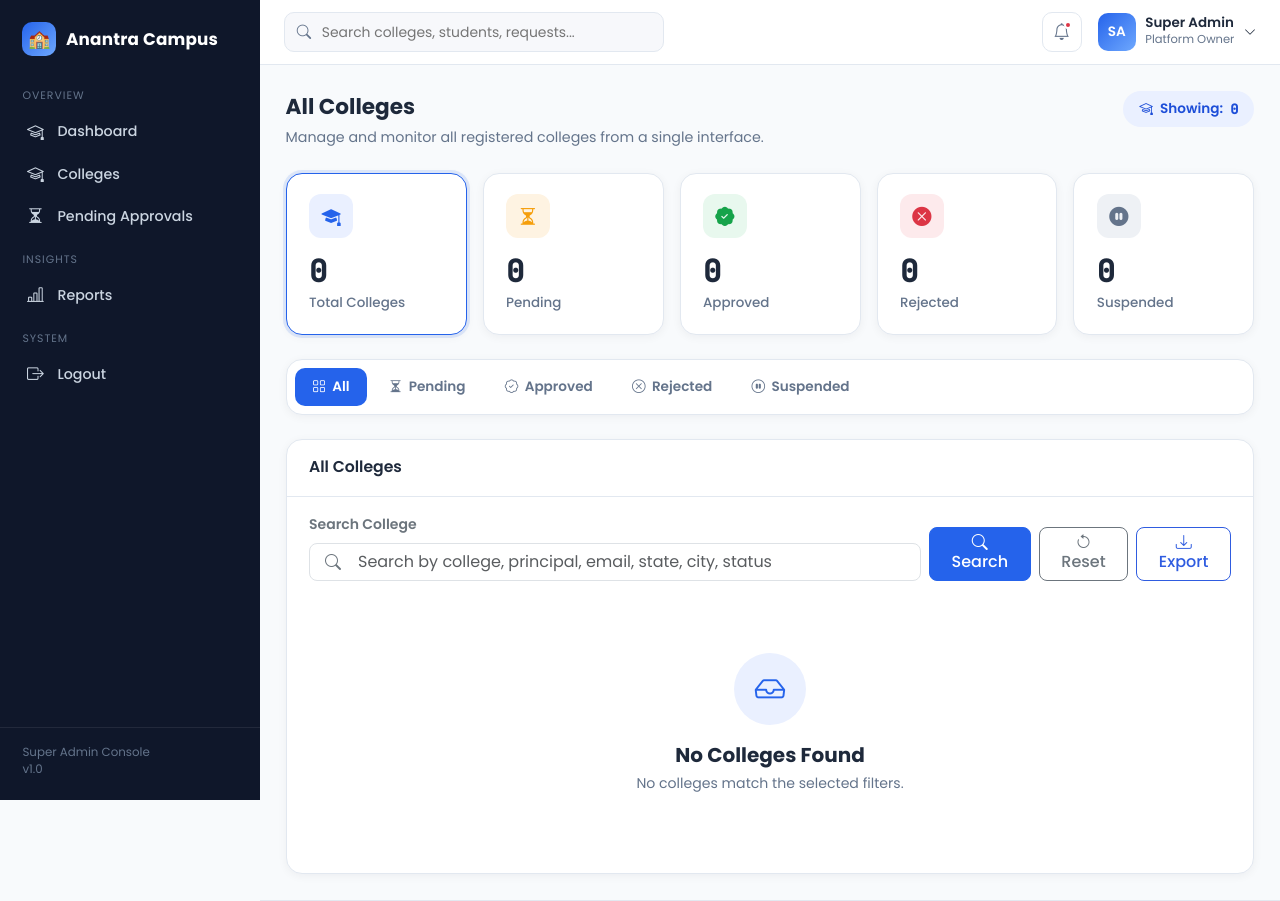
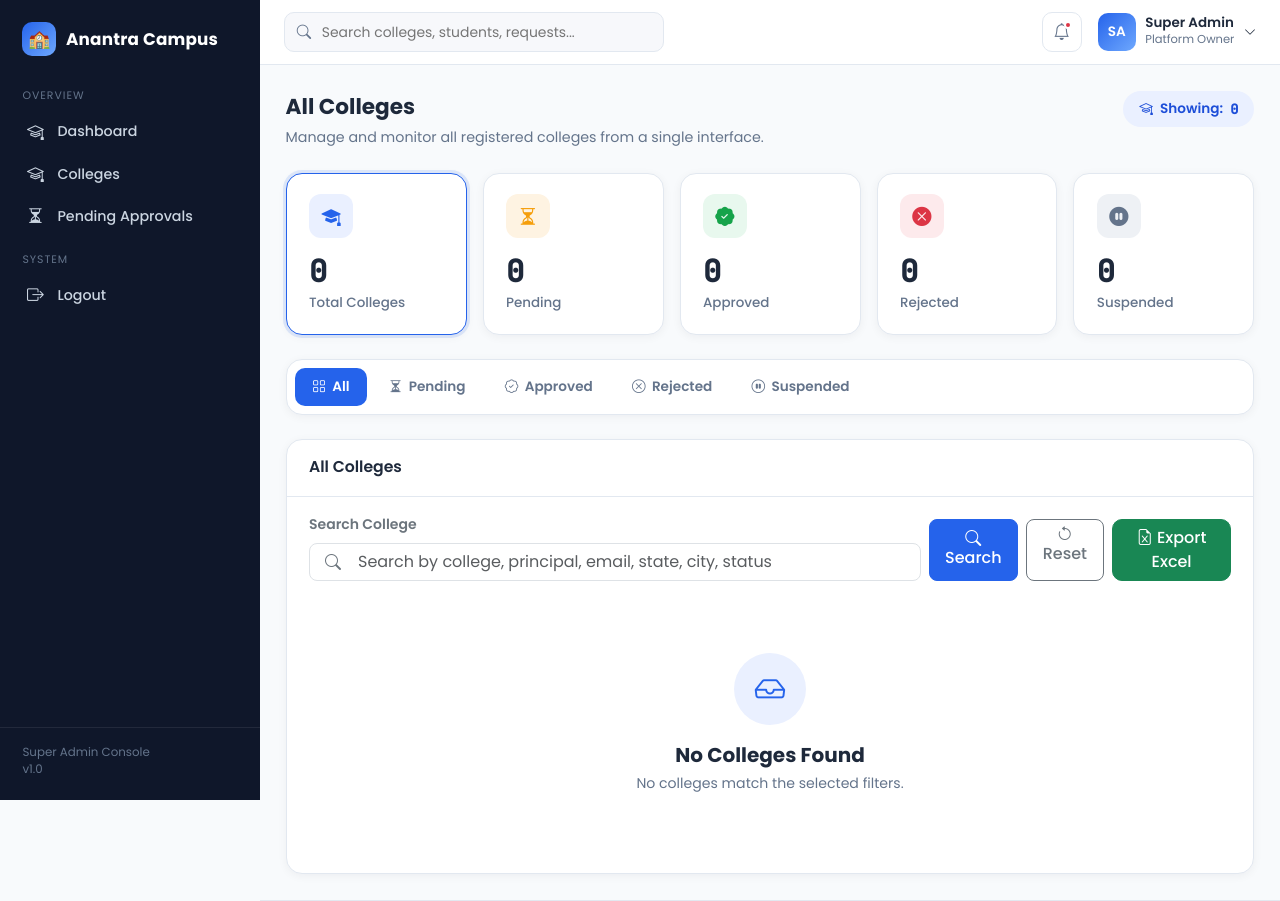
Before and after one commit to Solanki777/Anantra, a Django app: page /superadmin/colleges/ in a window 1280 px wide. Shown: the top 901 px of the page. Run offline with Django 5.2, Linux system fonts and the light colour scheme; the visitor is signed in with stand-in values (Sample User, id 1); data that the repository does not hold is empty.

Commit message:
report xl sheet generation

```diff
--- a/students/urls.py
+++ b/students/urls.py
@@ -25,4 +25,5 @@ urlpatterns=[
         views.export_student_csv,
         name="export_student_csv",
     ),
+
 ]
--- a/superadmin/templates/colleges_list.html
+++ b/superadmin/templates/colleges_list.html
@@ -366,10 +366,10 @@
                                 <i class="bi bi-arrow-counterclockwise"></i> Reset
                             </a>
 
-                            <a href="?{{ request.GET.urlencode }}&export=csv"
-                            class="btn btn-outline-primary rounded-3">
-                                <i class="bi bi-download"></i> Export
-                            </a>
+                            <a href="{% url 'export_colleges_excel' %}" class="btn btn-success">
+                            <i class="bi bi-file-earmark-excel"></i>
+                            Export Excel
+                        </a>
                         </div>
                     </form>
                 </div>
--- a/superadmin/templates/sidebar/sidebar.html
+++ b/superadmin/templates/sidebar/sidebar.html
@@ -124,8 +124,6 @@
         <a href="{% url 'colleges_list' %}" class="nav-link"><i class="bi bi-mortarboard"></i> Colleges</a>
         <a href="{% url 'pending_colleges' %}" class="nav-link"><i class="bi bi-hourglass-split"></i> Pending Approvals</a>
 
-        <div class="ac-nav-section-label">Insights</div>
-        <a href="#" class="nav-link"><i class="bi bi-bar-chart-line"></i> Reports</a>
 
         <div class="ac-nav-section-label">System</div>
         <a href="{% url 'super_admin_logout' %}" class="nav-link"><i class="bi bi-box-arrow-right"></i> Logout</a>
--- a/superadmin/urls.py
+++ b/superadmin/urls.py
@@ -2,6 +2,12 @@ from django.urls import path
 from . import views
 
 urlpatterns = [
+    path(
+    "colleges/export/",
+    views.export_colleges_excel,
+    name="export_colleges_excel",
+),
+
     # Authentication
     path("", views.login_view, name="super_admin_login"),
     path("logout/", views.logout_view, name="super_admin_logout"),
@@ -31,4 +37,5 @@ path(
     views.suspend_college,
     name="suspend_college",
 ),
+
 ]
--- a/superadmin/views.py
+++ b/superadmin/views.py
@@ -11,7 +11,8 @@ from django.contrib.auth.models import User
 import secrets
 import string
 from .form import CollegeForm
-
+from openpyxl import Workbook
+from django.http import HttpResponse
 
 def login_view(request):
 
@@ -321,3 +322,51 @@ def suspend_college(request, id):
         )
 
     return redirect("colleges_list")
+
+
+@superadmin_required
+def export_colleges_excel(request):
+    wb = Workbook()
+    ws = wb.active
+    ws.title = "Colleges"
+
+    # Header row
+    ws.append([
+        "ID",
+        "College Name",
+        "College Code",
+        "Email",
+        "Phone",
+        "Website",
+        "City",
+        "State",
+        "Status",
+        "Created At"
+    ])
+
+    # Data rows
+    colleges = College.objects.all()
+
+    for college in colleges:
+        ws.append([
+            college.id,
+            college.college_name,
+            college.college_code,
+            college.email,
+            college.phone,
+            college.website,
+            college.city,
+            college.state,
+            college.status,
+            college.created_at.strftime("%d-%m-%Y %H:%M") if college.created_at else "",
+        ])
+
+    response = HttpResponse(
+        content_type="application/vnd.openxmlformats-officedocument.spreadsheetml.sheet"
+    )
+
+    response["Content-Disposition"] = 'attachment; filename="colleges.xlsx"'
+
+    wb.save(response)
+
+    return response
```
Also changed, not shown: students/views.py (line endings or trailing spaces).
